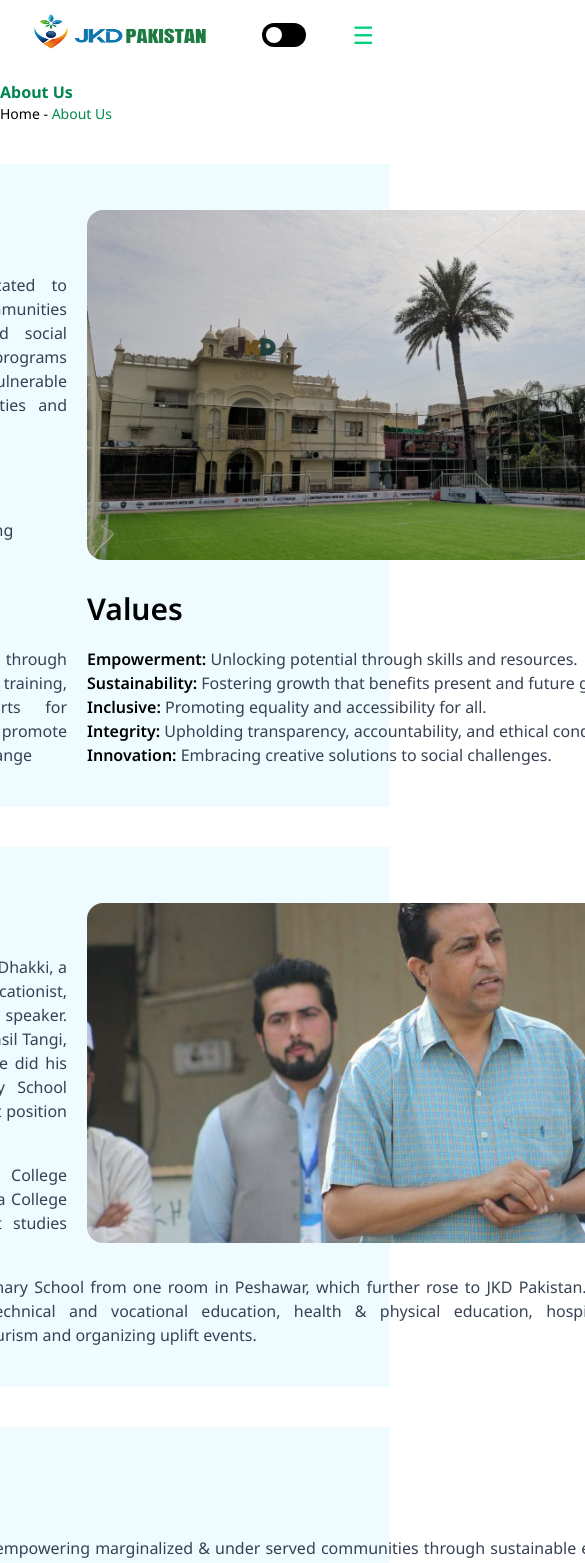
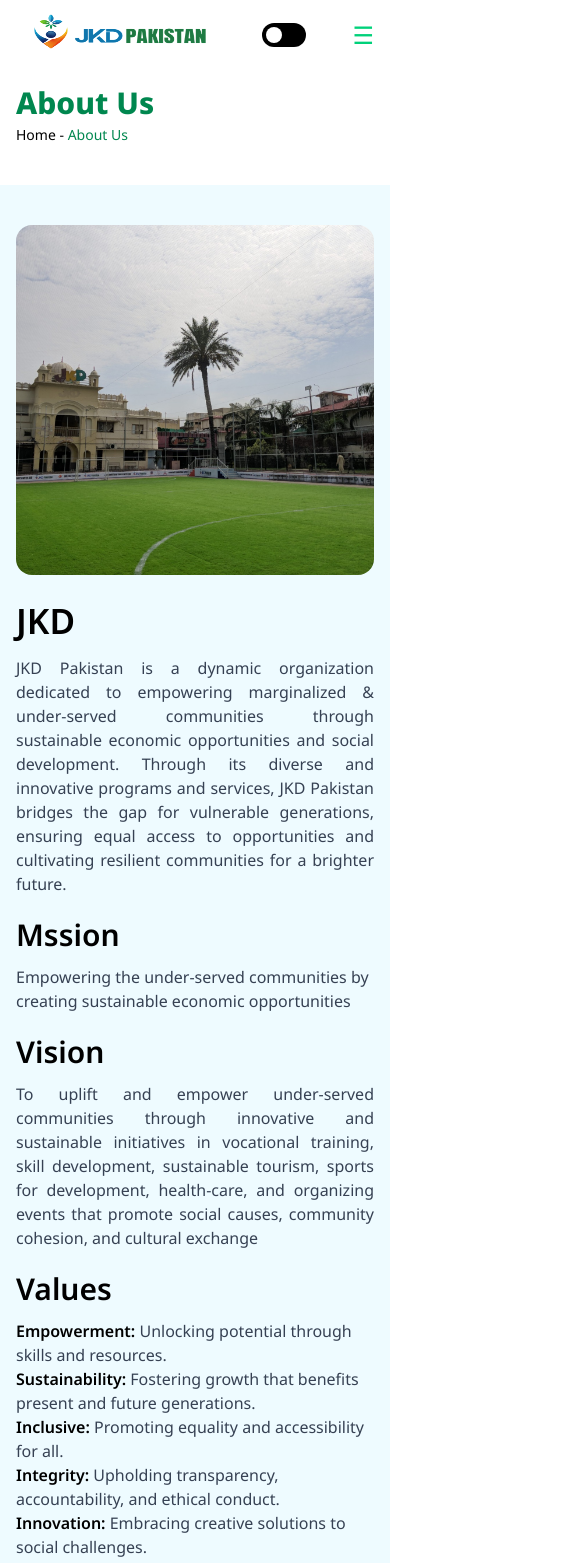
Before and after one commit to abdul-samad-91/JKD_Organization, a Next.js app: page /about-us in a window 390 px wide. Shown: the top 1563 px of the page, 585 px wide, since content can reach past the window. Built offline with nearby package versions, Linux system fonts and the light colour scheme.

Commit message:
make responsive jkd section in about us page

```diff
--- a/src/app/about-us/CEO.js
+++ b/src/app/about-us/CEO.js
@@ -1,5 +1,5 @@
 import React from 'react'
-import ceoPic from '../../../public/cardPic5.jpg'
+import ceoPic from '../../../public/ceo.jpg'
 import Image from 'next/image'
 import { useGlobal } from '@/context/GlobleContext'
 
@@ -15,7 +15,7 @@ const CEO = () => {
                     <p className={`text-justify   ${theme === 'dark' ? 'text-white' : 'text-gray-700'} pt-4`}>He has done Intermediate (FSc) from Edwards College Peshawar and has been graduated (BSc) from Islamia College Peshawar. He has also done MS in development studies from IM Sciences Peshawar.</p>
                 </div>
                 <div className='w-[60%] h-[340px]'>
-                    <Image src={ceoPic} alt='jkd' className=' rounded-2xl h-full w-full relative object-cover' />
+                    <Image src={ceoPic} alt='jkd' className='relative rounded-2xl h-full w-full object-contain' />
                 </div>
             </div>
             <p className={`text-justify ${theme === 'dark' ? 'text-white' : 'text-gray-700'} pt-4`}>He started his career as a teacher. He started a Primary School from one room in Peshawar, which further rose to JKD Pakistan. At the very young age, he started the mission to provide skill training, technical and vocational education, health & physical education, hospitality management, hotel management, sports for development, sustainable tourism and organizing uplift events.</p>
--- a/src/app/about-us/JKD.js
+++ b/src/app/about-us/JKD.js
@@ -8,29 +8,34 @@ const JKD = () => {
     const {theme} = useGlobal()
   return (
     <section className={`${theme === 'light' ? 'bg-[#eefbff] text-black':'bg-black text-white'}  w-full flex flex-col items-center my-10 py-10`}>
-        <div className='w-[1200px]'>
-            <div className='flex items-center gap-5 '>
-                <div className='w-[40%]'>
+        <div className='max-w-[1200px] px-4'>
+            {/* show image for extra small and small screen */}
+            <div className='block md:hidden w-full md:w-[60%] h-[350px]'>
+                <Image src={jkd} alt='jkd' className=' rounded-2xl h-full w-full relative object-cover' />
+            </div>
+            <div className='flex flex-col md:flex-row items-center gap-5 pt-5 md:pt-0'>
+                <div className='w-full md:w-[40%]'>
                     <h2 className='text-[35px] font-semibold'>JKD </h2>
-                    <p className={` text-justify ${theme === 'light' ? ' text-gray-700 ':'text-white'} pt-4`}>JKD Pakistan is a dynamic organization dedicated to empowering marginalized & under-served communities through sustainable economic opportunities and social development. Through its diverse and innovative programs and services, JKD Pakistan bridges the gap for vulnerable generations, ensuring equal access to opportunities and cultivating resilient communities for a brighter future.</p>
+                    <p className={` text-justify ${theme === 'light' ? ' text-gray-700 ':'text-white'} pt-2 md:pt-4`}>JKD Pakistan is a dynamic organization dedicated to empowering marginalized & under-served communities through sustainable economic opportunities and social development. Through its diverse and innovative programs and services, JKD Pakistan bridges the gap for vulnerable generations, ensuring equal access to opportunities and cultivating resilient communities for a brighter future.</p>
                     <h3 className=' text-[30px]  font-semibold pt-4'>Mssion</h3>
-                    <p className={` pt-4 ${theme === 'light' ? ' text-gray-700 pt-4':'text-white'}`}>Empowering the under-served communities by creating sustainable economic opportunities</p>
+                    <p className={` pt-2 md:pt-4 ${theme === 'light' ? ' text-gray-700 ':'text-white'}`}>Empowering the under-served communities by creating sustainable economic opportunities</p>
                 </div>
-                <div className='w-[60%] h-[350px]'>
+                {/* show image for medium and large screen */}
+                <div className='hidden md:block w-[60%] h-[350px]'>
                     <Image src={jkd} alt='jkd' className=' rounded-2xl h-full w-full relative object-cover' />
                 </div>
             </div>
-            <div className=' flex gap-5 pt-5'>
+            <div className=' md:flex gap-5 pt-4 md:pt-5'>
                     {/* <div className='w-[60%] h-full'>
                         <Image src={jkd2} alt='jkd' className=' rounded-2xl h-[500px] w-full relative object-cover' />
                     </div> */}
-                    <div className='w-[40%]'>
+                    <div className='w-full md:w-[40%]'>
                         <h3 className='text-[30px] font-semibold'>Vision</h3>
-                        <p className={`${theme === 'light' ? ' text-gray-700 pt-4':'text-white'}  text-justify pt-4`}>To uplift and empower under-served communities through innovative and sustainable initiatives in vocational training, skill development, sustainable tourism, sports for development, health-care, and organizing events that promote social causes, community cohesion, and cultural exchange</p>
+                        <p className={`${theme === 'light' ? ' text-gray-700 ':'text-white'}  text-justify pt-2 md:pt-4`}>To uplift and empower under-served communities through innovative and sustainable initiatives in vocational training, skill development, sustainable tourism, sports for development, health-care, and organizing events that promote social causes, community cohesion, and cultural exchange</p>
                     </div>
-                    <div className='w-[60%] h-full '>
-                        <h3 className='text-[30px] font-semibold  '>Values</h3>
-                        <ul className={`${theme === 'light' ? ' text-gray-700 pt-4':'text-white'} pt-4 `}>
+                    <div className='w-full md:w-[60%] h-full '>
+                        <h3 className='text-[30px] font-semibold pt-4 md:pt-0  '>Values</h3>
+                        <ul className={`${theme === 'light' ? ' text-gray-700 ':'text-white'} pt-2 md:pt-4 `}>
                             <li><span className={`font-semibold ${theme === 'light' ? 'text-black' : 'text-white'}`}>Empowerment: </span>    Unlocking potential through skills and resources.</li>
                             <li><span className={`font-semibold ${theme === 'light' ? 'text-black' : 'text-white'}`}>Sustainability: </span>    Fostering growth that benefits present and future generations.</li>
                             <li><span className={`font-semibold ${theme === 'light' ? 'text-black' : 'text-white'}`}>Inclusive: </span>    Promoting equality and accessibility for all.</li>
--- a/src/app/about-us/page.js
+++ b/src/app/about-us/page.js
@@ -1,15 +1,14 @@
-"use client"
-import React from 'react'
-import Footer from '@/component/Footer'
-import Header from '@/component/Header'
-import { useGlobal } from '@/context/GlobleContext'
-import { useRouter } from 'next/navigation'
-import JKD from './JKD'
-import CEO from './CEO'
-import WhoWeAre from './WhatWeValue'
-import WhyChooseUs from './WhyChooseUs'
-import Carrer from './Carrer'
-
+"use client";
+import React from 'react';
+import Footer from '@/component/Footer';
+import Header from '@/component/Header';
+import { useGlobal } from '@/context/GlobleContext';
+import { useRouter } from 'next/navigation';
+import JKD from './JKD';
+import CEO from './CEO';
+import WhoWeAre from './WhatWeValue';
+import WhyChooseUs from './WhyChooseUs';
+import Carrer from './Carrer';
 
 const AboutUs = () => {
     const {theme} = useGlobal();
@@ -19,16 +18,16 @@ const AboutUs = () => {
     < div className={` h-screen w-full  flex flex-col justify-between `}>
       <Header />
       <div className={`${theme === 'light' ? 'bg-white text-black':'bg-black text-white'} flex flex-col items-center mt-20`}>
-        <div className=' w-full lg:w-[1200px]'>
-            <h1 className={`${theme === 'light' ? 'text-[#00874F]': 'text-[#177faa]'} text-start w-full lg:text-[39px] lg:font-extrabold font-bold  `}>About Us</h1>
+        <div className=' w-full lg:max-w-[1200px] px-4'>
+            <h1 className={`${theme === 'light' ? 'text-[#00874F]': 'text-[#177faa]'} text-start w-full text-[30px] md:text-[35px] lg:text-[39px] font-extrabold   `}>About Us</h1>
             <div className='text-sm'>
-                <span className={`${theme === 'light' ? 'text-gray-800': 'text-white'}} cursor-pointer`} onClick={()=> router.push('/')}>Home - </span>
+                <span className={`${theme === 'light' ? 'text-gray': 'text-white'}} cursor-pointer`} onClick={()=> router.push('/')}>Home - </span>
                 <span className={`${theme === 'light' ? 'text-[#00874F]': 'text-[#177faa] '} cursor-pointer`} >About Us</span>
             </div>
         </div>
         <div className='w-full'>
           <JKD />
-          <CEO />
+          {/* {/* <CEO />
           <div className={`${theme === 'light' ? 'bg-[#eefbff]':'bg-black'} w-full flex flex-col items-center my-10 py-10`}>
             <div className='w-[1200px]'>
               <h2 className='text-[35px] font-semibold '>Who We <span className={` ${theme === 'dark' ? 'text-[#177faa]' : 'text-[#00874F]'}`}>Are?</span></h2>
@@ -42,9 +41,9 @@ const AboutUs = () => {
               <h2 className='text-[35px] font-semibold '>Meet our <span className={` ${theme === 'dark' ? 'text-[#177faa]' : 'text-[#00874F]'}`}>Team</span></h2>
               <p className={`${theme === 'dark' ? 'text-white' : 'text-gray-700'} text-justify pt-4`} >At JKD Pakistan, we are proud to have some of the best trainers and instructors who are not only experts in their fields but also passionate about teaching. They focus on guiding students with care, making learning engaging and practical. With their mentorship, students don’t just gain knowledge they develop the skills and confidence needed to succeed in real life.</p>
             </div>
-          </div>
+          </div> */}
         </div>
-        <Carrer />
+        {/* <Carrer />  */}
       </div>
       <Footer />
     </div>
--- a/src/app/programs/page.js
+++ b/src/app/programs/page.js
@@ -107,8 +107,8 @@ const Programs = () => {
     < div className={` h-screen w-full  flex flex-col justify-between `}>
       <Header />
       <div className={`${theme === 'light' ? 'bg-white text-black':'bg-black text-white'} flex flex-col items-center mt-20`}>
-        <div className=' w-full lg:w-[1200px]'>
-            <h1 className={`${theme === 'light' ? 'text-[#00874F]': 'text-[#177faa]'} text-start w-full lg:text-[39px] lg:font-extrabold font-bold  `}>Programs</h1>
+        <div className=' w-full lg:w-[1200px] px-4'>
+            <h1 className={`${theme === 'light' ? 'text-[#00874F]': 'text-[#177faa]'} text-start w-full text-[30px] md:text-[35px] lg:text-[39px] font-extrabold   `}>Programs</h1>
             <div className='text-sm'>
                 <span className={`${theme === 'light' ? 'text-gray': 'text-white'}} cursor-pointer`} onClick={()=> router.push('/')}>Home - </span>
                 <span className={`${theme === 'light' ? 'text-[#00874F]': 'text-[#177faa] '} cursor-pointer`} >Programs</span>
```
Also changed, not shown: public/ceo.jpg (added).
